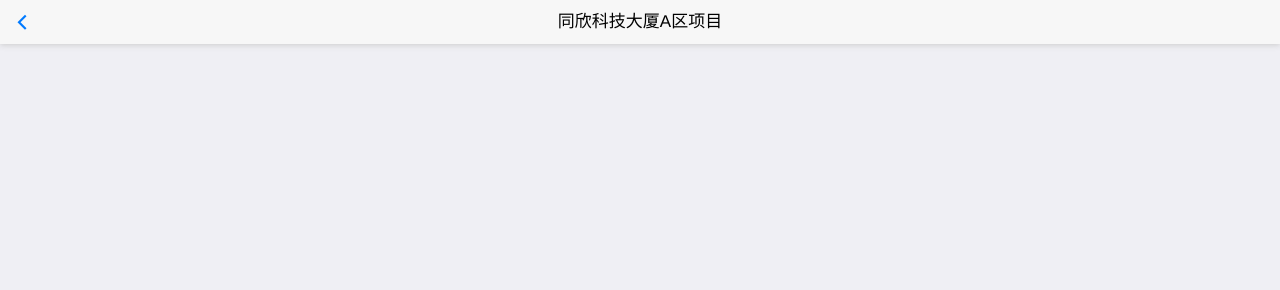
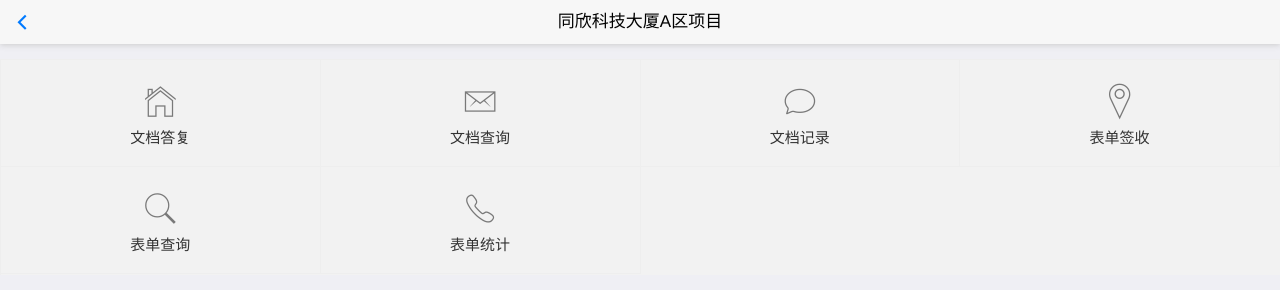
Before and after one commit to jefff8/zsApp, a plain HTML site: page my_project/project_index.html in a window 1280 px wide. Drawn offline with Linux system fonts and the light colour scheme.

Commit message:
我的工程

```diff
--- a/my_project/project_index.html
+++ b/my_project/project_index.html
@@ -13,6 +13,28 @@
 		    <a class="mui-action-back mui-icon mui-icon-left-nav mui-pull-left"></a>
 		    <h1 class="mui-title">同欣科技大厦A区项目</h1>
 		</header>
+		<div class="mui-content">
+	        <ul class="mui-table-view mui-grid-view mui-grid-9">
+	            <li class="mui-table-view-cell mui-media mui-col-xs-4 mui-col-sm-3"><a href="#">
+	                    <span class="mui-icon mui-icon-home"></span>
+	                    <div class="mui-media-body">文档答复</div></a></li>
+	            <li class="mui-table-view-cell mui-media mui-col-xs-4 mui-col-sm-3"><a href="#">
+	                    <span class="mui-icon mui-icon-email"></span><!--<span class="mui-badge">5</span>-->
+	                    <div class="mui-media-body">文档查询</div></a></li>
+	            <li class="mui-table-view-cell mui-media mui-col-xs-4 mui-col-sm-3"><a href="#">
+	                    <span class="mui-icon mui-icon-chatbubble"></span>
+	                    <div class="mui-media-body">文档记录</div></a></li>
+	            <li class="mui-table-view-cell mui-media mui-col-xs-4 mui-col-sm-3"><a href="#">
+	                    <span class="mui-icon mui-icon-location"></span>
+	                    <div class="mui-media-body">表单签收</div></a></li>
+	            <li class="mui-table-view-cell mui-media mui-col-xs-4 mui-col-sm-3"><a href="#">
+	                    <span class="mui-icon mui-icon-search"></span>
+	                    <div class="mui-media-body">表单查询</div></a></li>
+	            <li class="mui-table-view-cell mui-media mui-col-xs-4 mui-col-sm-3"><a href="#">
+	                    <span class="mui-icon mui-icon-phone"></span>
+	                    <div class="mui-media-body">表单统计</div></a></li>
+	        </ul>
+		</div>
 		<script src="../js/mui.min.js"></script>
 		<script type="text/javascript">
 			mui.init()
```
